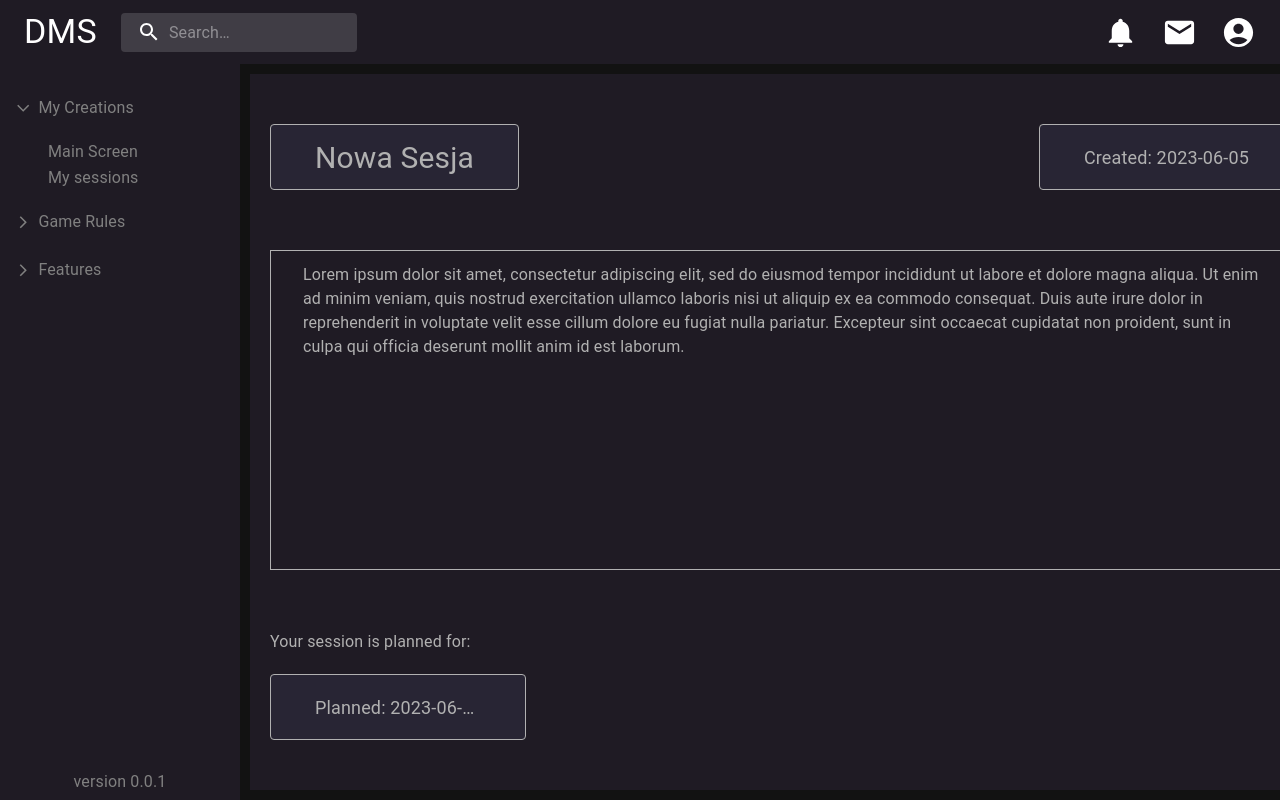
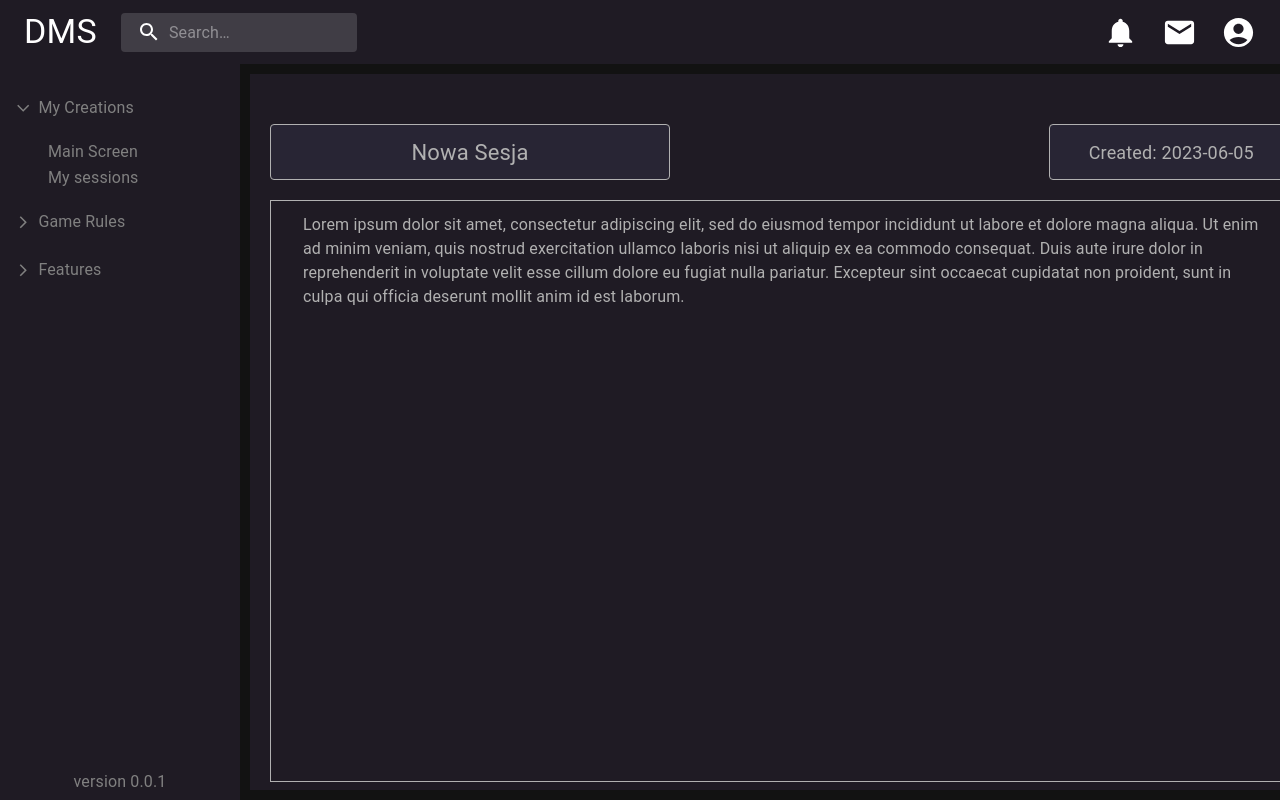
Before and after one commit to JBryskiewicz/dm_screen_prot, a React (Vite) app: page /session-details/10 in a window 1280 px wide. Shown: the top 800 px of the page. Built offline with nearby package versions, Linux system fonts and the light colour scheme; data requests are answered from the project's data file.

Commit message:
It is possible now to edit name in session details with conditional rendering between information display and form textfield

```diff
--- a/src/components/sessionDetails/SessionDetailsBody.tsx
+++ b/src/components/sessionDetails/SessionDetailsBody.tsx
@@ -1,20 +1,21 @@
 import {newSessionBodyBox, newSessionDatePickerBox, newSessionUpperBox} from "../newSession/newSessionStyles";
 import Box from "@mui/material/Box";
-import {secondaryActiveText} from "../../utils/customColors";
-import Typography from "@mui/material/Typography";
-import {Chip} from "@mui/material";
 import {Session} from "../../types/types";
 import {useEffect, useState} from "react";
 import axios from "axios";
 import {API_URL} from "../../utils/constants";
 import {useParams} from "react-router-dom";
-import {applyDate} from "../../utils/supportFunctions";
 import {
     sessionDetailsCreationDateLabel,
     sessionDetailsNameLabel,
     sessionDetailsNotesBox,
     sessionDetailsPlannedDateLabel
 } from "./sessionDetailsStyles";
+import {Chip} from "@mui/material";
+import {applyDate, handleOnClick} from "../../utils/supportFunctions";
+import {secondaryActiveText} from "../../utils/customColors";
+import Typography from "@mui/material/Typography";
+import EditSessionName from "./editSessionDetails/EditSessionName";
 
 type RouteParams = {
     id: string;
@@ -29,14 +30,22 @@ const initialSession: Session = {
 }
 
 function SessionDetailsBody() {
-    const { id } = useParams<RouteParams>()
+    const {id} = useParams<RouteParams>()
     const [session, setSession] = useState<Session>(initialSession);
+    const [isEditable, setIsEditable] = useState<boolean[]>([false, false, false]);
+    const [check, setCheck] = useState<number>(0);
 
     useEffect(() => {
         getSession().then(data => {
             setSession(data);
         });
-    }, [])
+    }, []);
+
+    useEffect(() => {
+        getSession().then(data => {
+            setSession(data);
+        });
+    }, [check]);
 
     async function getSession(): Promise<Session> {
         const response = await axios.get<Session>(`${API_URL}/${id}`);
@@ -46,26 +55,36 @@ function SessionDetailsBody() {
     return (
         <Box sx={newSessionBodyBox}>
             <Box sx={newSessionUpperBox}>
-                <Chip
+                {isEditable.at(0) === false
+                    ? <Chip
                         label={session.name}
+                        onClick={() => handleOnClick(0, isEditable, setIsEditable)}
                         sx={sessionDetailsNameLabel}/>
+                    : <EditSessionName isEditable={isEditable} setIsEditable={setIsEditable} id={session.id} setCheck={setCheck}/>
+                }
                 <Chip
                     label={`Created: ${applyDate(session.creationDate)}`}
                     sx={sessionDetailsCreationDateLabel}
                 />
             </Box>
+            {isEditable.at(1) === false
+                ? <div onClick={() => handleOnClick(1, isEditable, setIsEditable)}>
                     <Box sx={sessionDetailsNotesBox}>
-                <div dangerouslySetInnerHTML={{__html: session.notes}} />
+                        <div dangerouslySetInnerHTML={{__html: session.notes}}/>
                     </Box>
+                </div>
+                : <div onClick={() => handleOnClick(1, isEditable, setIsEditable)}>test</div>
+            }
             <Box sx={newSessionDatePickerBox}>
-                <Typography sx={{color: secondaryActiveText}}>
-                    Your session is planned for:
-                </Typography>
-                {/*There is no instance that plannedDate will be null*/}
-                <Chip
+                <Typography sx={{color: secondaryActiveText}}> Your session is planned for: </Typography>
+                {isEditable.at(2) === false
+                    ? <Chip
                         label={`Planned: ${applyDate(session.plannedDate!)}`}
+                        onClick={() => handleOnClick(2, isEditable, setIsEditable)}
                         sx={sessionDetailsPlannedDateLabel}
                     />
+                    : <div onClick={() => handleOnClick(2, isEditable, setIsEditable)}>test</div>
+                }
             </Box>
         </Box>
     );
--- /dev/null
+++ b/src/components/sessionDetails/editSessionDetails/EditSessionName.tsx
@@ -0,0 +1,48 @@
+import {styled} from "@mui/material/styles";
+import {TextField} from "@mui/material";
+import {newSessionsNameField} from "../../newSession/newSessionStyles";
+import React, {Dispatch, SetStateAction, useState} from "react";
+import {handleOnClick} from "../../../utils/supportFunctions";
+import axios from "axios";
+import {API_URL} from "../../../utils/constants";
+
+const CssTextField = styled(TextField)(newSessionsNameField);
+
+type Props = {
+    isEditable: boolean[];
+    setIsEditable: Dispatch<SetStateAction<boolean[]>>;
+    id: number;
+    setCheck: Dispatch<SetStateAction<number>>
+}
+
+function EditSessionName({ isEditable, setIsEditable, id, setCheck }: Props) {
+    const [sessionName, setSessionName] = useState<string>('');
+
+    async function handleSubmit(event: React.FormEvent<HTMLFormElement>) {
+        event.preventDefault();
+        await updateSessionField('name',sessionName);
+        await setCheck(prevState => prevState === 0 ? 1 : 0);
+        await handleOnClick(0, isEditable, setIsEditable);
+    }
+
+    async function updateSessionField(fieldName: string, value: string | Date){
+        await axios.patch(`${API_URL}/${id}`, {
+            [fieldName]: value,
+        });
+    }
+
+    return (
+        <form onSubmit={handleSubmit}>
+            <CssTextField
+                required
+                label="Session name"
+                id="sessionName"
+                name="sessionName"
+                value={sessionName}
+                onChange={(event) => setSessionName(event.target.value)}
+            />
+        </form>
+    );
+}
+
+export default EditSessionName;
--- a/src/components/sessionDetails/sessionDetailsStyles.ts
+++ b/src/components/sessionDetails/sessionDetailsStyles.ts
@@ -1,12 +1,13 @@
 import {customTetraryColor, secondaryActiveText} from "../../utils/customColors";
 
 export const sessionDetailsNameLabel = {
-    fontSize: '1.875rem',
+    width: '400px',
+    fontSize: '1.375rem',
     color: secondaryActiveText,
     backgroundColor: customTetraryColor,
     border: `1px solid ${secondaryActiveText}`,
     borderRadius: '4px',
-    padding: '2rem'
+    padding: '1.7rem'
 }
 
 export const sessionDetailsCreationDateLabel = {
@@ -15,7 +16,7 @@ export const sessionDetailsCreationDateLabel = {
     backgroundColor: customTetraryColor,
     border: `1px solid ${secondaryActiveText}`,
     borderRadius: '4px',
-    padding: '2rem'
+    padding: '1.7rem'
 }
 
 export const sessionDetailsNotesBox = {
@@ -23,7 +24,7 @@ export const sessionDetailsNotesBox = {
     height: '582px',
     width: '80vw',
     border: `1px solid ${secondaryActiveText}`,
-    marginTop: '60px',
+    marginTop: '20px',
     padding: '12px 32px',
     overflow: 'auto',
     '&::-webkit-scrollbar': {
--- a/src/utils/supportFunctions.ts
+++ b/src/utils/supportFunctions.ts
@@ -26,3 +26,14 @@ export function applyDemoNotes(notes: string, charLimit: number) {
         .concat(['...'])
         .join('');
 }
+
+ /**
+    This function handles onClick in session details components
+    allowing to display edit forms
+ */
+
+export function handleOnClick(index: number, isEditable: boolean[], setIsEditable: Dispatch<SetStateAction<boolean[]>>) {
+    const newEditable = [...isEditable];
+    newEditable[index] = newEditable.at(index) === false
+    setIsEditable(newEditable);
+}
```
Also changed, not shown: src/components/sessionDetails/SessionDetailsDisplayComponents.tsx (added). Lines whose indentation alone changed are shown as unchanged.
